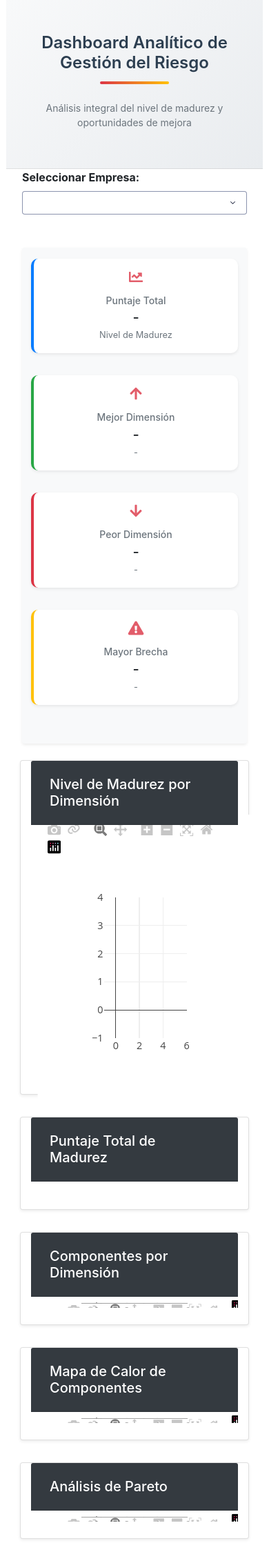
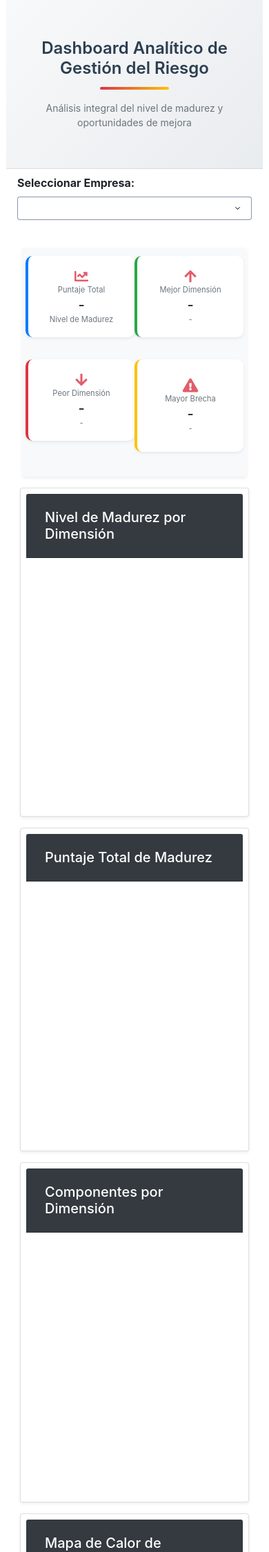
Before and after one commit to hperezc/sistema-grd-crcsa, a Flask app: page /dashboard/ in a window 390 px wide. Shown: the top 2250 px of the page at 69% size. Run offline with Flask 3, Linux system fonts and the light colour scheme; data that the repository does not hold is empty.

Commit message:
Optimización de diseño responsive: Ajustados tamaños de KPIs y gráficos para mejor visualización en móvil

```diff
--- a/static/dashboard.css
+++ b/static/dashboard.css
@@ -15,7 +15,12 @@
 }
 
 .kpi-card .card-body {
-    padding: 1.5rem;
+    padding: 1rem;
+    display: flex;
+    flex-direction: column;
+    justify-content: center;
+    align-items: center;
+    height: 100%;
 }
 
 .kpi-card i {
@@ -131,16 +136,17 @@
 
 /* Animaciones para los gráficos */
 .graph-container {
-    opacity: 0;
-    transform: translateY(20px);
-    animation: fadeInUp 0.5s ease forwards;
+    position: relative;
+    height: auto;
+    overflow: visible;
+    min-height: 350px;
 }
 
-@keyframes fadeInUp {
-    to {
-        opacity: 1;
-        transform: translateY(0);
-    }
+.graph-container > div {
+    position: relative;
+    width: 100% !important;
+    height: 100% !important;
+    min-height: 350px;
 }
 
 /* Estilo para el footer */
@@ -269,27 +275,93 @@
     z-index: 10;
 }
 
-/* Ajustes para los KPIs en móvil */
+/* Eliminar márgenes y paddings innecesarios */
+.mb-4 {
+    margin-bottom: 1rem !important;
+}
+
+.bg-light.p-3 {
+    padding: 0.75rem !important;
+}
+
+/* Ajustes base para KPIs */
+.kpi-card {
+    transition: all 0.3s ease;
+    border: none;
+    border-radius: 10px;
+    height: 100%;
+}
+
+/* Ajustes específicos para móvil */
 @media (max-width: 575.98px) {
     .kpi-card {
-        margin-bottom: 1rem;
+        margin-bottom: 0.5rem;
+        height: 110px !important;  /* Altura fija más pequeña */
+        min-height: unset !important;  /* Eliminar altura mínima */
     }
 
     .kpi-card .card-body {
-        padding: 0.75rem;
+        padding: 0.75rem 0.5rem;
+        height: 100%;
+        display: flex;
+        flex-direction: column;
+        justify-content: center;
+        align-items: center;
     }
 
     .kpi-card i {
-        font-size: 20px;
+        font-size: 16px !important;
+        margin-bottom: 0.25rem !important;
     }
 
-    .dashboard-container {
-        padding: 0.5rem;
+    .kpi-card h4 {
+        font-size: 1rem;
+        margin-bottom: 0.25rem !important;
+        line-height: 1.2;
     }
 
-    .card {
-        margin-bottom: 1rem;
+    .kpi-card h6 {
+        font-size: 0.75rem;
+        margin-bottom: 0.25rem !important;
+        line-height: 1;
     }
+
+    .kpi-card .text-muted.small {
+        font-size: 0.7rem !important;
+        line-height: 1;
+    }
+
+    /* Ajustar espaciado del contenedor */
+    .bg-light.p-3 {
+        padding: 0.5rem !important;
+    }
+
+    /* Ajustar el grid */
+    .row-cols-2 > * {
+        padding: 0.25rem;  /* Reducir el espacio entre tarjetas */
+    }
+
+    .mb-3 {
+        margin-bottom: 0.5rem !important;
+    }
+}
+
+/* Ajustes para el contenedor de KPIs */
+.row-cols-1 {
+    margin: -0.5rem;
+}
+
+.col-12 {
+    padding: 0.5rem;
+}
+
+/* Asegurar que los KPIs mantengan su aspecto en todos los dispositivos */
+.kpi-card .text-muted {
+    font-size: 0.875rem !important;
+}
+
+.kpi-card .mb-3 {
+    margin-bottom: 1rem !important;
 }
 
 /* Ajustes para mantener la legibilidad en pantallas pequeñas */
@@ -314,6 +386,7 @@
 /* Ajustes para asegurar que los gráficos sean responsivos */
 .js-plotly-plot .plot-container {
     width: 100% !important;
+    height: 100% !important;
 }
 
 /* Mejorar la visualización de los tooltips en móvil */
@@ -334,22 +407,6 @@
         padding-right: var(--bs-gutter-x, 1.5rem);
         padding-left: var(--bs-gutter-x, 1.5rem);
     }
-}
-
-/* Asegurar que los gráficos mantengan una proporción adecuada */
-.graph-container {
-    position: relative;
-    padding-bottom: 56.25%; /* Proporción 16:9 */
-    height: 0;
-    overflow: hidden;
-}
-
-.graph-container > div {
-    position: absolute;
-    top: 0;
-    left: 0;
-    width: 100% !important;
-    height: 100% !important;
 }
 
 /* Ajustes para los KPIs */
@@ -388,21 +445,28 @@
 
 /* Ajustes para los gráficos en móvil */
 @media (max-width: 767.98px) {
-    /* Aumentar el tamaño de los gráficos */
     .graph-container {
-        padding-bottom: 75%; /* Aumentado de 56.25% para hacer los gráficos más altos */
-        margin-bottom: 1.5rem; /* Más espacio entre gráficos */
+        min-height: 350px;
+        margin-bottom: 1rem;
     }
 
-    /* Ajustar el contenedor de los gráficos */
-    .card-body.graph-container {
-        padding: 0.5rem; /* Reducir el padding para dar más espacio al gráfico */
+    .graph-container > div {
+        min-height: 350px;
     }
 
-    /* Hacer los gráficos más grandes dentro de sus contenedores */
     .js-plotly-plot {
-        transform: scale(1.1); /* Hacer el gráfico un poco más grande */
-        transform-origin: center center;
+        transform: none !important;
+    }
+
+    .card {
+        height: auto !important;
+        min-height: 400px;
+        margin-bottom: 1.5rem;
+    }
+
+    .card-body {
+        padding: 0.5rem;
+        height: auto;
     }
 }
 
@@ -563,3 +627,54 @@
     overflow: visible !important;
     z-index: 10;
 }
+
+/* Eliminar márgenes y paddings innecesarios */
+.mb-4 {
+    margin-bottom: 1rem !important;
+}
+
+.bg-light.p-3 {
+    padding: 0.75rem !important;
+}
+
+/* Ajustes para las tarjetas de Pareto y Brechas */
+@media (max-width: 767.98px) {
+    /* Ajustes específicos para estos gráficos */
+    #pareto-chart .card-body,
+    #gap-chart .card-body {
+        padding: 0.5rem;
+        min-height: 350px;  /* Reducido */
+    }
+
+    #pareto-chart .graph-container,
+    #gap-chart .graph-container {
+        min-height: 350px;  /* Reducido */
+    }
+
+    #pareto-chart .js-plotly-plot,
+    #gap-chart .js-plotly-plot {
+        height: 350px !important;  /* Altura fija más pequeña */
+    }
+
+    /* Ajustar el contenedor de la tarjeta */
+    #pareto-chart.card,
+    #gap-chart.card {
+        margin-bottom: 1rem;
+        height: auto !important;
+    }
+}
+
+/* Ajustes generales para los gráficos */
+.graph-container {
+    position: relative;
+    height: auto;
+    overflow: visible;
+    min-height: 350px;  /* Reducido */
+}
+
+.graph-container > div {
+    position: relative;
+    width: 100% !important;
+    height: 100% !important;
+    min-height: 350px;  /* Reducido */
+}
```
Also changed, not shown: dashboard.py (+22 -22 lines).
